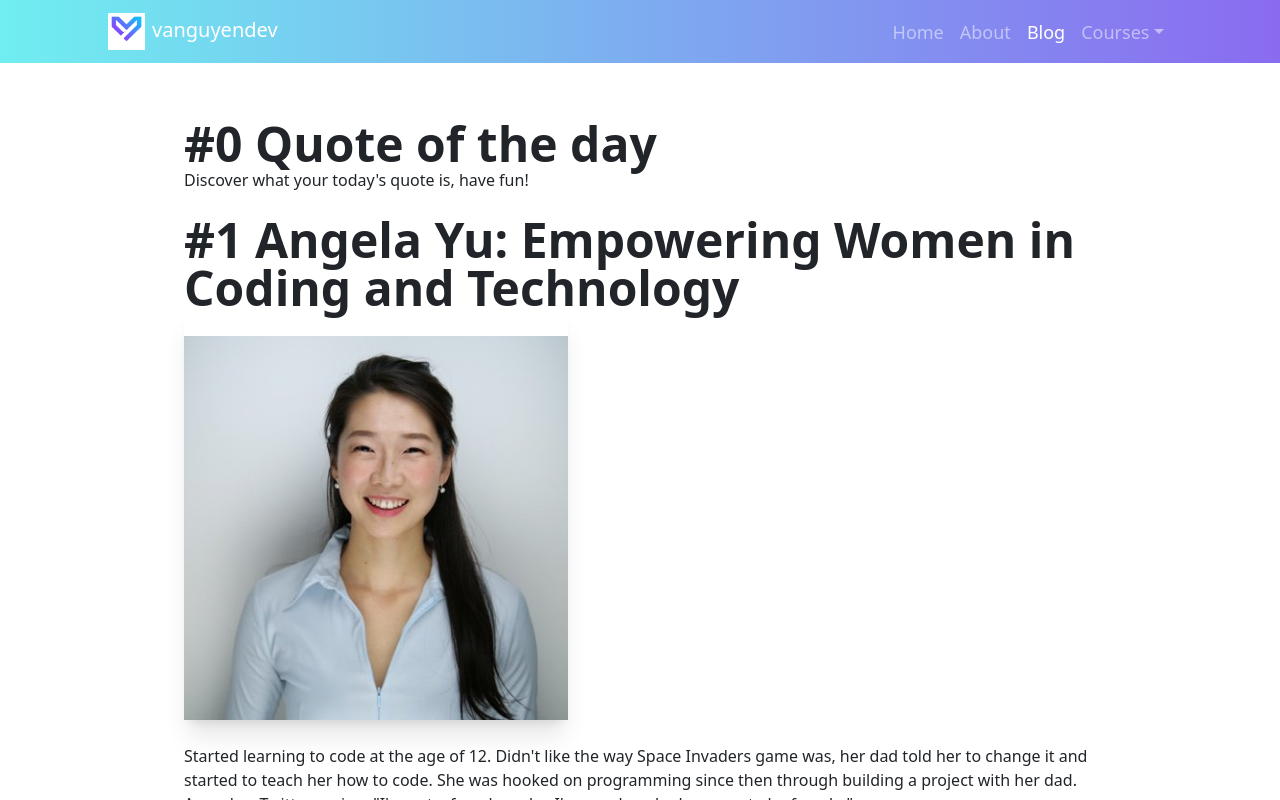
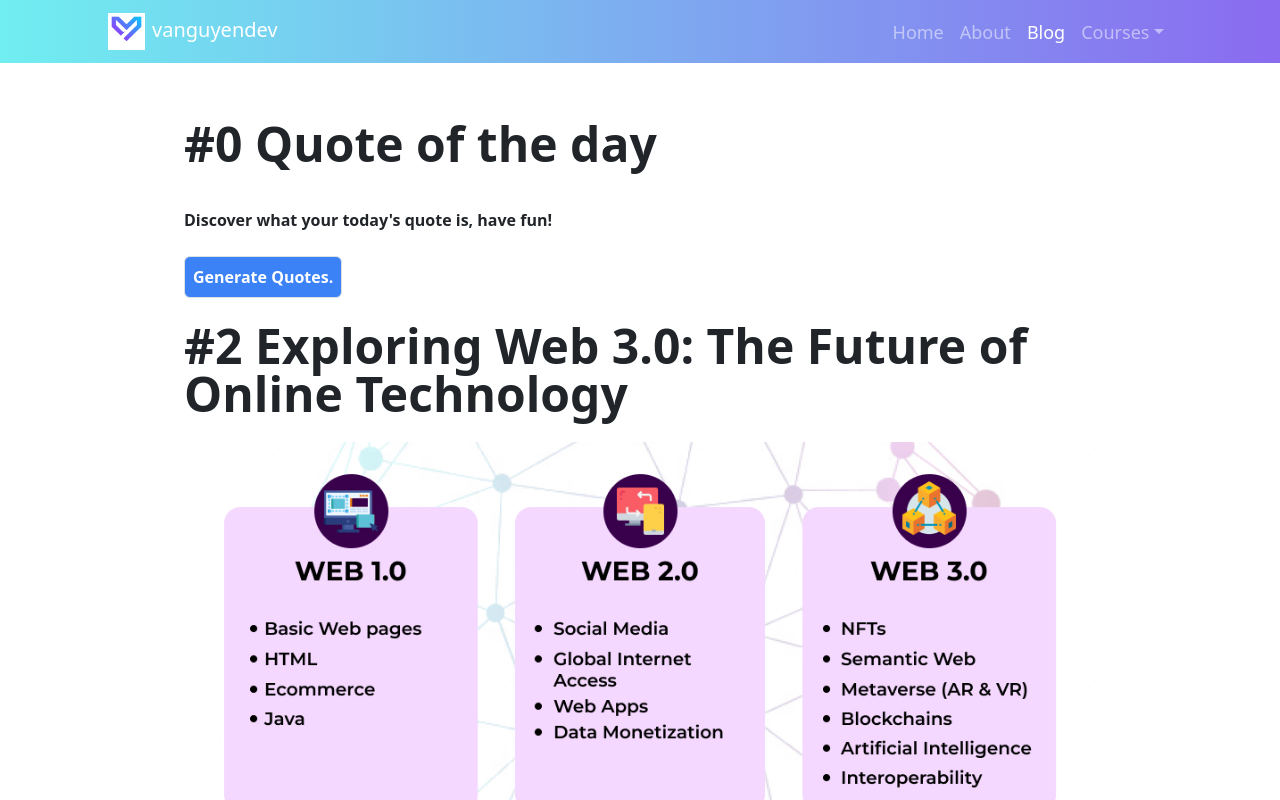
Before and after one commit to vanguyen333/mysiteO, a React (Vite) app: page /blog in a window 1280 px wide. Shown: the top 800 px of the page. Built offline with nearby package versions, Linux system fonts and the light colour scheme.

Commit message:
blog0 button works with alert

```diff
--- a/src/BlogCompo/Blog0.jsx
+++ b/src/BlogCompo/Blog0.jsx
@@ -1,8 +1,19 @@
 const Blog0 = () => {
+  const handleClick = () => {
+    alert("You are wonderful!");
+  };
   return (
     <div>
       <h1 className="text-5xl font-bold pt-24">#0 Quote of the day</h1>
-      <p>Discover what your today's quote is, have fun!</p>
+      <p className="pt-10 font-bold">
+        Discover what your today's quote is, have fun!
+      </p>
+      <button
+        onClick={handleClick}
+        className="border px-2 py-2 mt-4 font-bold text-white rounded bg-blue-500"
+      >
+        Generate Quotes.
+      </button>
     </div>
   );
 };
--- a/src/BlogCompo/Blog2.jsx
+++ b/src/BlogCompo/Blog2.jsx
@@ -1,13 +1,19 @@
+import { useSpring, animated } from "react-spring";
 const Blog2 = () => {
+  const styles = useSpring({
+    from: { opacity: 0, transform: "scale(0.8)" },
+    to: { opacity: 1, transform: "scale(1)" },
+  });
   return (
     <div>
       <h1 className="text-5xl font-bold pt-4">
         #2 Exploring Web 3.0: The Future of Online Technology
       </h1>
-      <img
+      <animated.img
         className="border-none pt-4 w-full"
         src="imgs/web123.jpeg"
         alt="web123"
+        style={styles}
       />
       <p>
         Image source:
--- a/src/BlogCompo/Blog3.jsx
+++ b/src/BlogCompo/Blog3.jsx
@@ -1,4 +1,9 @@
+import { useSpring, animated } from "react-spring";
 const Blog3 = () => {
+  const styles = useSpring({
+    from: { opacity: 0, transform: "scale(0.8)" },
+    to: { opacity: 1, transform: "scale(1)" },
+  });
   return (
     <div>
       <h1 className="text-5xl font-bold pt-4">
@@ -31,7 +36,12 @@ const Blog3 = () => {
         and negative words produced the oppositive result.
         <br /> <br />
         Below are some images of water effects on a specific task.
-        <img className="pt-4" src="imgs/waterExperi.jpeg" alt="" />
+        <animated.img
+          className="pt-4"
+          src="imgs/waterExperi.jpeg"
+          alt=""
+          style={styles}
+        />
         <br />
         Source:{" "}
         <a href=" https://betterbelieveit.net/masaru-emotos-experiments-water/">
--- a/src/pages/Blog.jsx
+++ b/src/pages/Blog.jsx
@@ -12,7 +12,7 @@ const Blog = () => {
     <div className="md:flex-row">
       <div className="md:w-3/4 mx-auto px-4 py-6">
         <Blog0 />
-        <Blog1 />
+        {/* <Blog1 /> */}
         <Blog2 />
         <Blog3 />
         <Comment />
```
